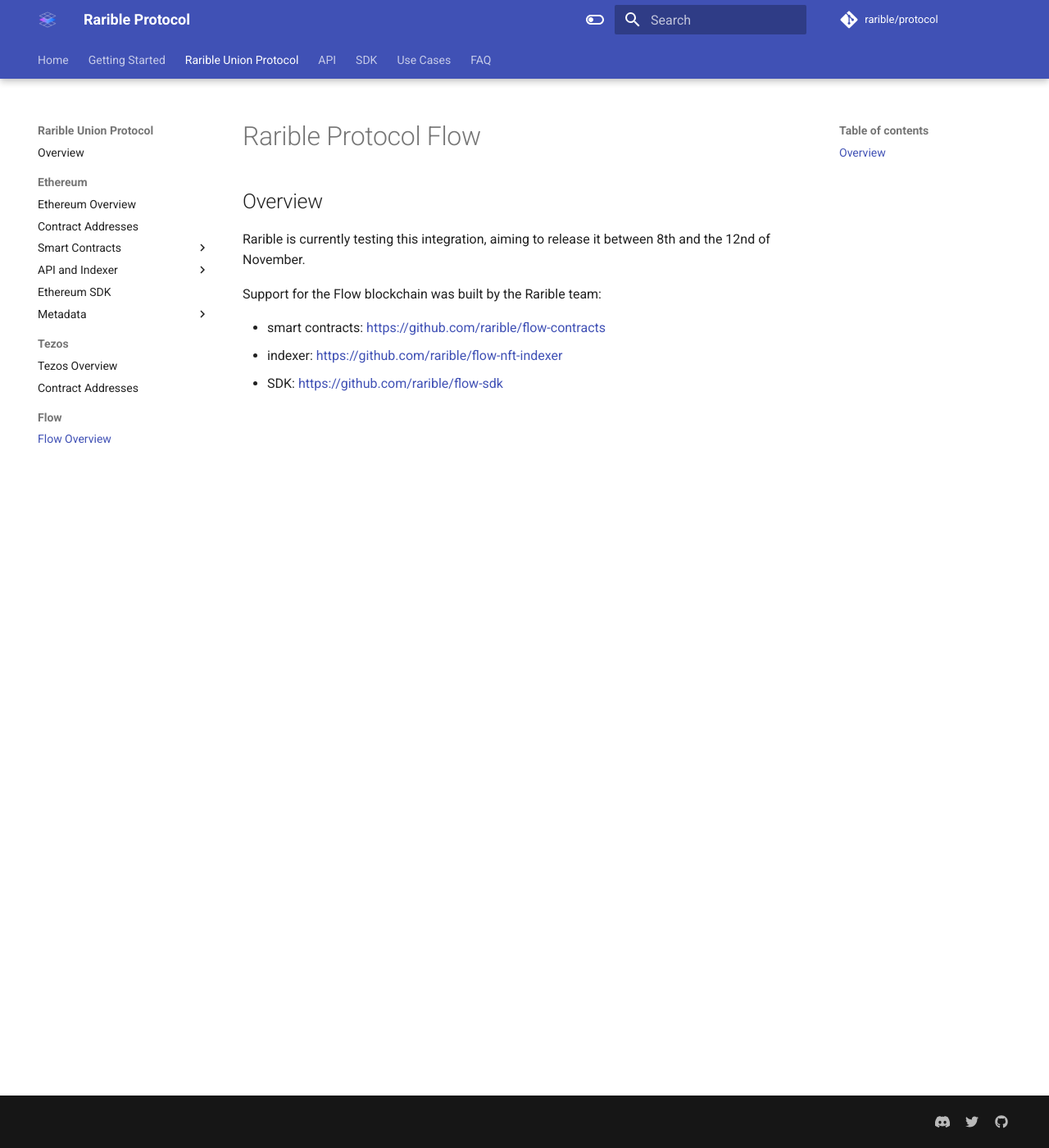
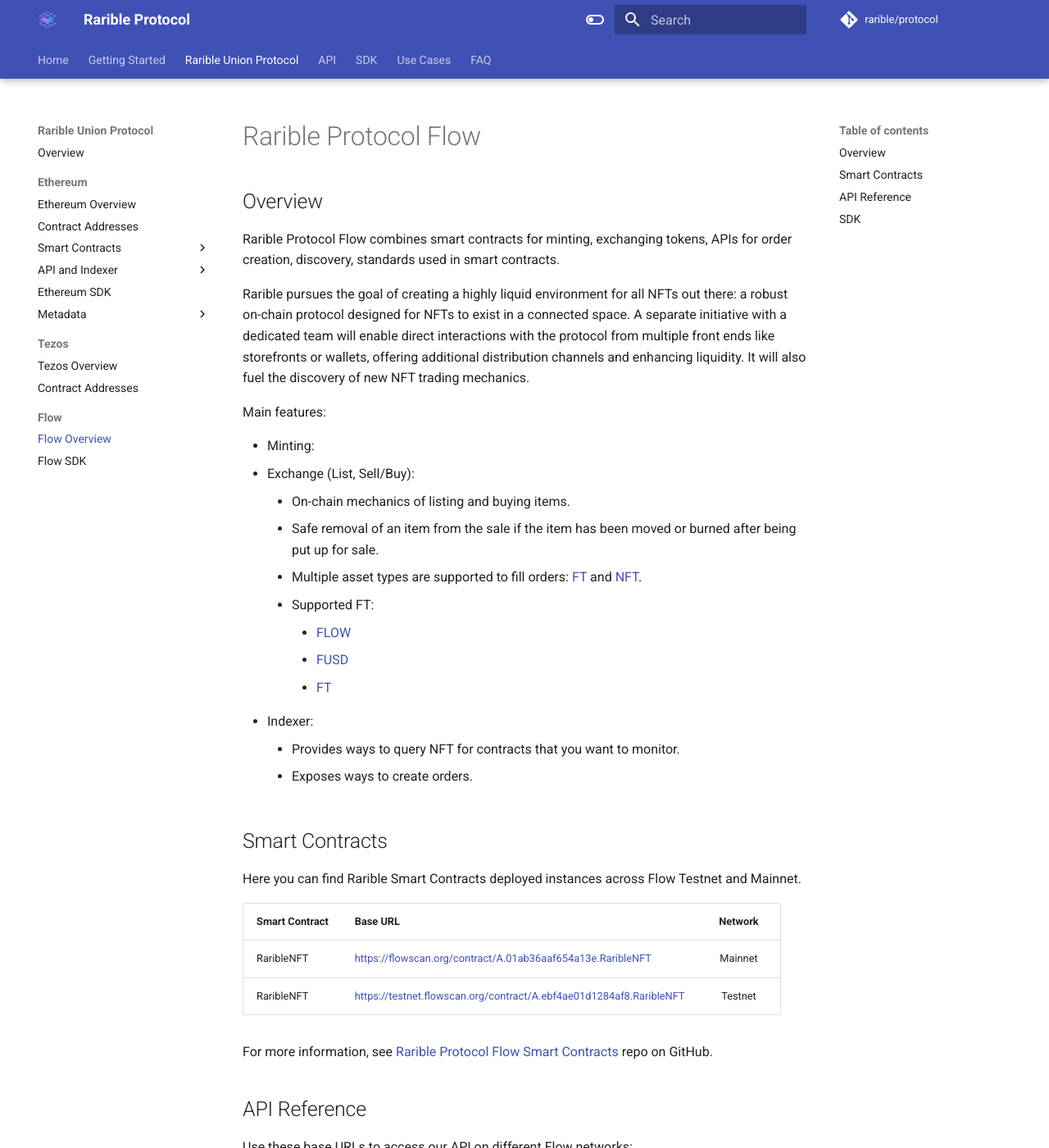
Before and after one commit to rarible/protocol, an MkDocs documentation site: the page built from docs/flow/flow-overview.md, in a window 1280 px wide and 1400 px high. Shown: the whole window at 82% size. Built offline with MkDocs 1.6.1 and Material for MkDocs 9.7.7, drawn with Linux system fonts in a browser that asks for light colours; comment, search, counter and statistics services are not loaded; some of the changed text lies outside the part shown.

Commit message:
feat: add Flow SDK docs, update API references

```diff
--- a/docs/flow/flow-overview.md
+++ b/docs/flow/flow-overview.md
@@ -7,10 +7,60 @@
 
 ## Overview
 
-Rarible is currently testing this integration, aiming to release it between 8th and the 12nd of November.
+Rarible Protocol Flow combines smart contracts for minting, exchanging tokens, APIs for order creation, discovery, standards used in smart contracts.
 
-Support for the Flow blockchain was built by the Rarible team:
+Rarible pursues the goal of creating a highly liquid environment for all NFTs out there: a robust on-chain protocol designed for NFTs to exist in a connected space. A separate initiative with a dedicated team will enable direct interactions with the protocol from multiple front ends like storefronts or wallets, offering additional distribution channels and enhancing liquidity. It will also fuel the discovery of new NFT trading mechanics.
 
-- smart contracts: [https://github.com/rarible/flow-contracts](https://github.com/rarible/flow-contracts)
-- indexer: [https://github.com/rarible/flow-nft-indexer](https://github.com/rarible/flow-nft-indexer)
-- SDK: [https://github.com/rarible/flow-sdk](https://github.com/rarible/flow-sdk)
+Main features:
+
+* Minting:
+* Exchange (List, Sell/Buy):
+    * On-chain mechanics of listing and buying items.
+    * Safe removal of an item from the sale if the item has been moved or burned after being put up for sale.
+    * Multiple asset types are supported to fill orders: [FT](https://docs.onflow.org/core-contracts/flow-token/) and [NFT](https://docs.onflow.org/core-contracts/fungible-token/).
+    * Supported FT:
+        * [FLOW](https://docs.onflow.org/core-contracts/flow-token/)
+        * [FUSD](https://docs.onflow.org/fusd/transactions/)
+        * [FT](https://docs.onflow.org/core-contracts/fungible-token/)
+* Indexer:
+    - Provides ways to query NFT for contracts that you want to monitor.
+    - Exposes ways to create orders.
+
+## Smart Contracts
+
+Here you can find Rarible Smart Contracts deployed instances across Flow Testnet and Mainnet.
+
+| Smart Contract | Base URL                                                                                                                                   | Network |
+|:---------------|:-------------------------------------------------------------------------------------------------------------------------------------------|:-------:|
+| RaribleNFT     | [https://flowscan.org/contract/A.01ab36aaf654a13e.RaribleNFT](https://flowscan.org/contract/A.01ab36aaf654a13e.RaribleNFT)                 | Mainnet |
+| RaribleNFT     | [https://testnet.flowscan.org/contract/A.ebf4ae01d1284af8.RaribleNFT](https://testnet.flowscan.org/contract/A.ebf4ae01d1284af8.RaribleNFT) | Testnet |
+
+For more information, see [Rarible Protocol Flow Smart Contracts](https://github.com/rarible/flow-contracts) repo on GitHub.
+
+## API Reference
+
+Use these base URLs to access our API on different Flow networks:
+
+| Base URL                                                                                       |     Network     |
+|:-----------------------------------------------------------------------------------------------|:---------------:|
+| [https://flow-api.rarible.com/v0.1/doc](https://flow-api.rarible.com/v0.1/doc)                 |     Mainnet     |
+| [https://flow-api-staging.rarible.com/v0.1/doc](https://flow-api-staging.rarible.com/v0.1/doc) | Testnet Rinkeby |
+| [http://flow-api-dev.rarible.com/v0.1/doc](http://flow-api-dev.rarible.com/v0.1/doc)           | Testnet Ropsten |
+
+For more information, see [Flow Indexer](https://github.com/rarible/flow-nft-indexer) and [Flow OpenAPI](https://github.com/rarible/flow-protocol-api) repos on GitHub.
+
+## SDK
+
+Rarible Protocol Flow SDK enables applications to interact with Rarible Flow protocol easily.
+
+With the Rarible Protocol Flow SDK, you can:
+
+- Authenticate customer
+- Logout customer
+- Make regular mint
+- Transfer tokens
+- Burn tokens
+- Create sell orders
+- Cancel sell order
+- Buy tokens for regular sell orders
+- Sign user message
--- a/mkdocs.yml
+++ b/mkdocs.yml
@@ -38,6 +38,7 @@
           - 'Contract Addresses': 'tezos/tezos-contract-addresses.md'
       - 'Flow':
           - 'Flow Overview': 'flow/flow-overview.md'
+          - 'Flow SDK': 'flow/flow-sdk.md'
   - 'API': 'api-reference.md'
   - 'SDK': 'union-sdk.md'
   #  - 'Union SDK':
```
Also changed, not shown: docs/api-reference.md (+3 -0 lines), docs/flow/flow-sdk.md (added, +129 -0 lines).
